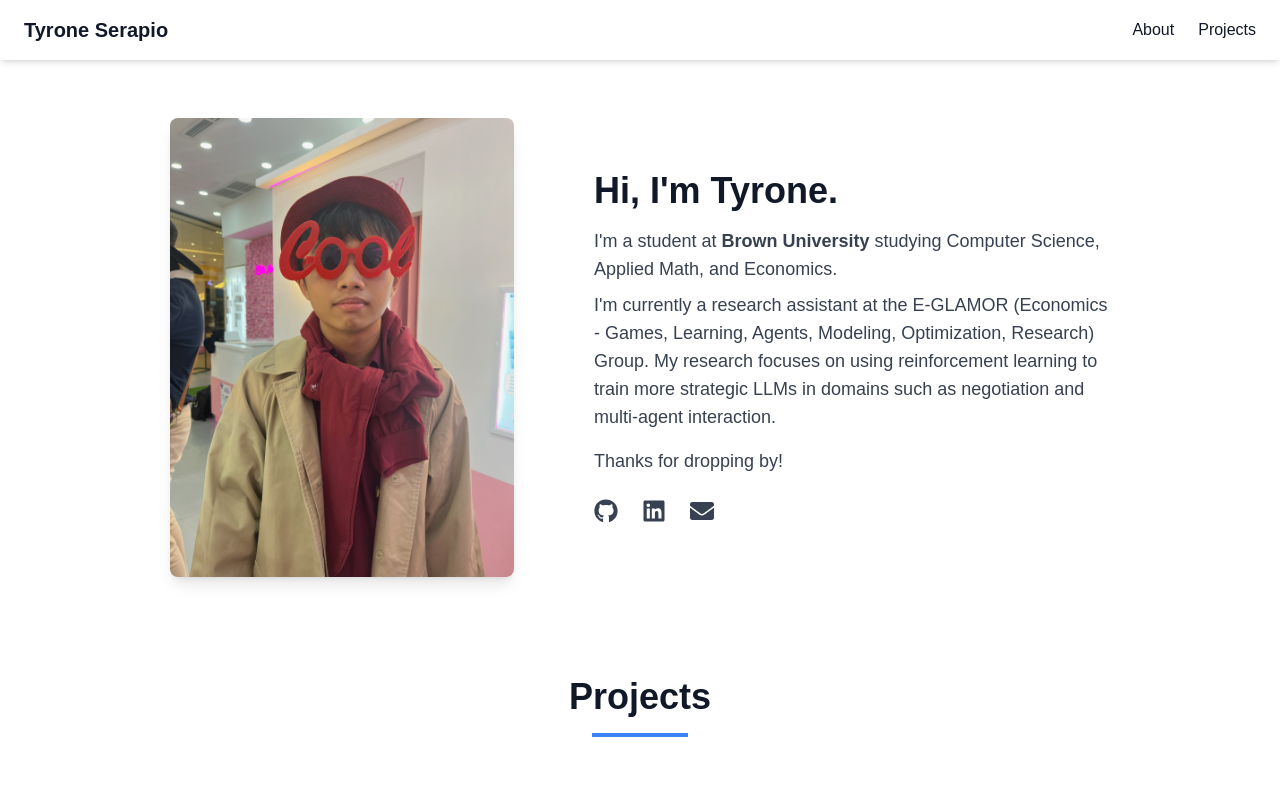
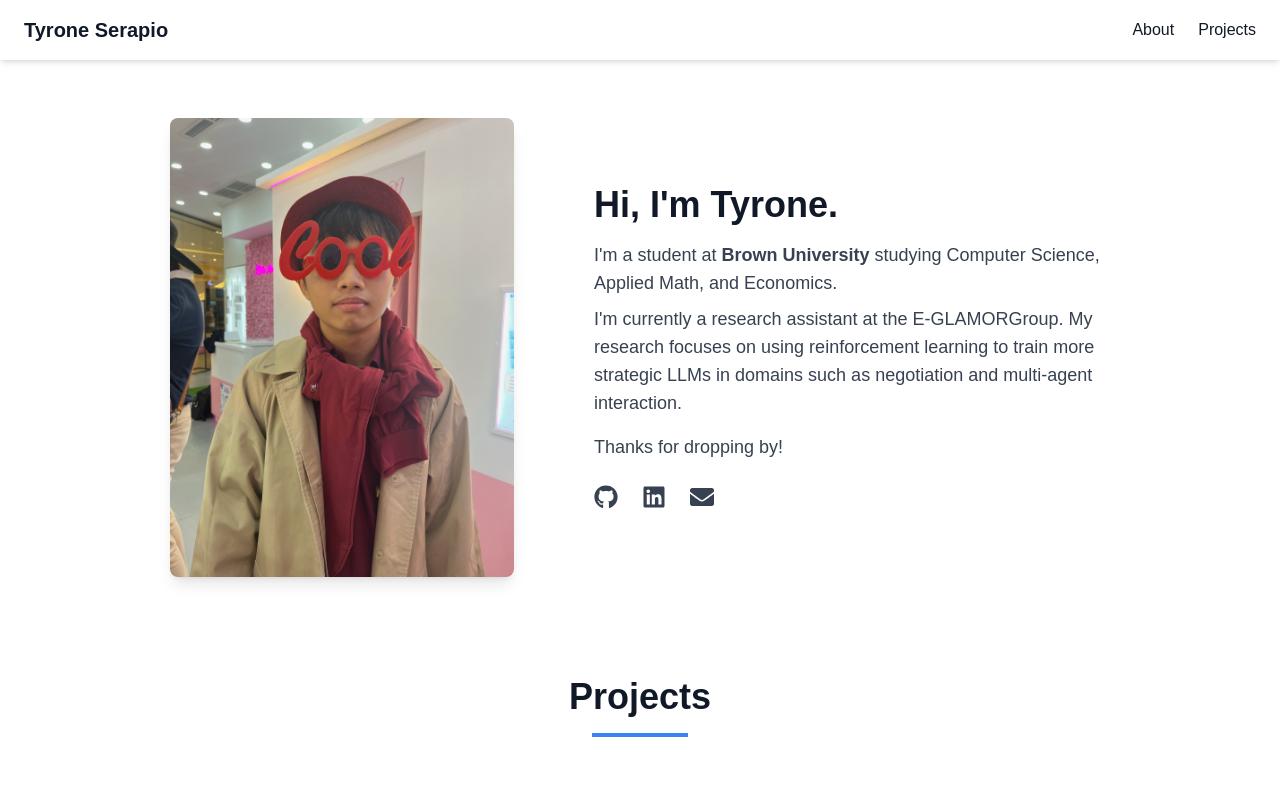
Before and after one commit to tktserapio/my-portfolio, a Next.js app: page / in a window 1280 px wide. Shown: the top 795 px of the page. Built offline with nearby package versions, Linux system fonts and the light colour scheme.

Commit message:
updated portfolio

```diff
--- a/components/Hero.tsx
+++ b/components/Hero.tsx
@@ -27,7 +27,7 @@ export default function Hero() {
 
           </p>
           <p className="text-lg text-gray-700 mt-2">
-            I&apos;m currently a research assistant at the E-GLAMOR (Economics - Games, Learning, Agents, Modeling, Optimization, Research) Group. My research focuses on using reinforcement learning to train more strategic LLMs in domains such as negotiation and multi-agent interaction.
+            I&apos;m currently a research assistant at the E-GLAMORGroup. My research focuses on using reinforcement learning to train more strategic LLMs in domains such as negotiation and multi-agent interaction.
           </p>
           <p className="text-lg text-gray-700 mt-4">Thanks for dropping by!</p>
 
```
